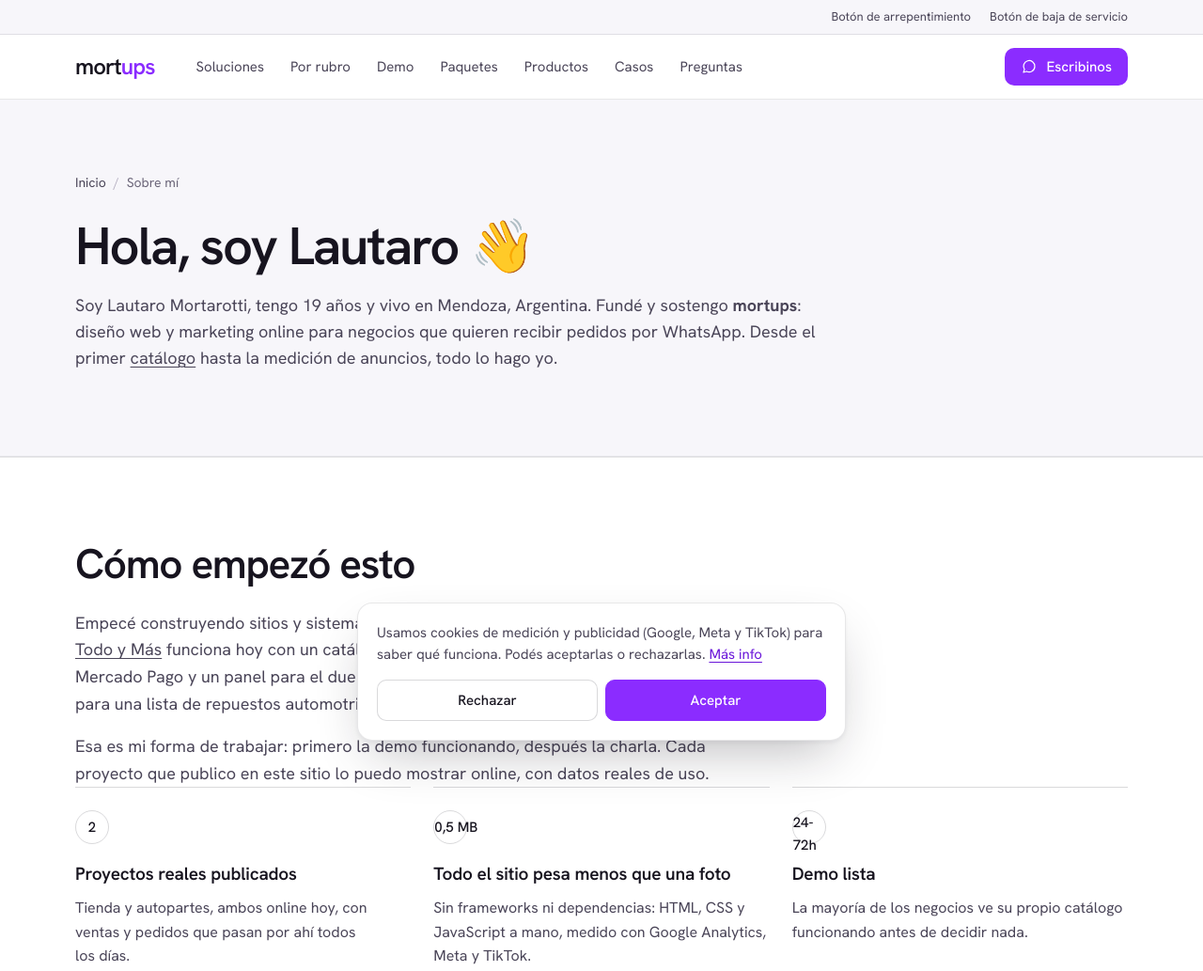
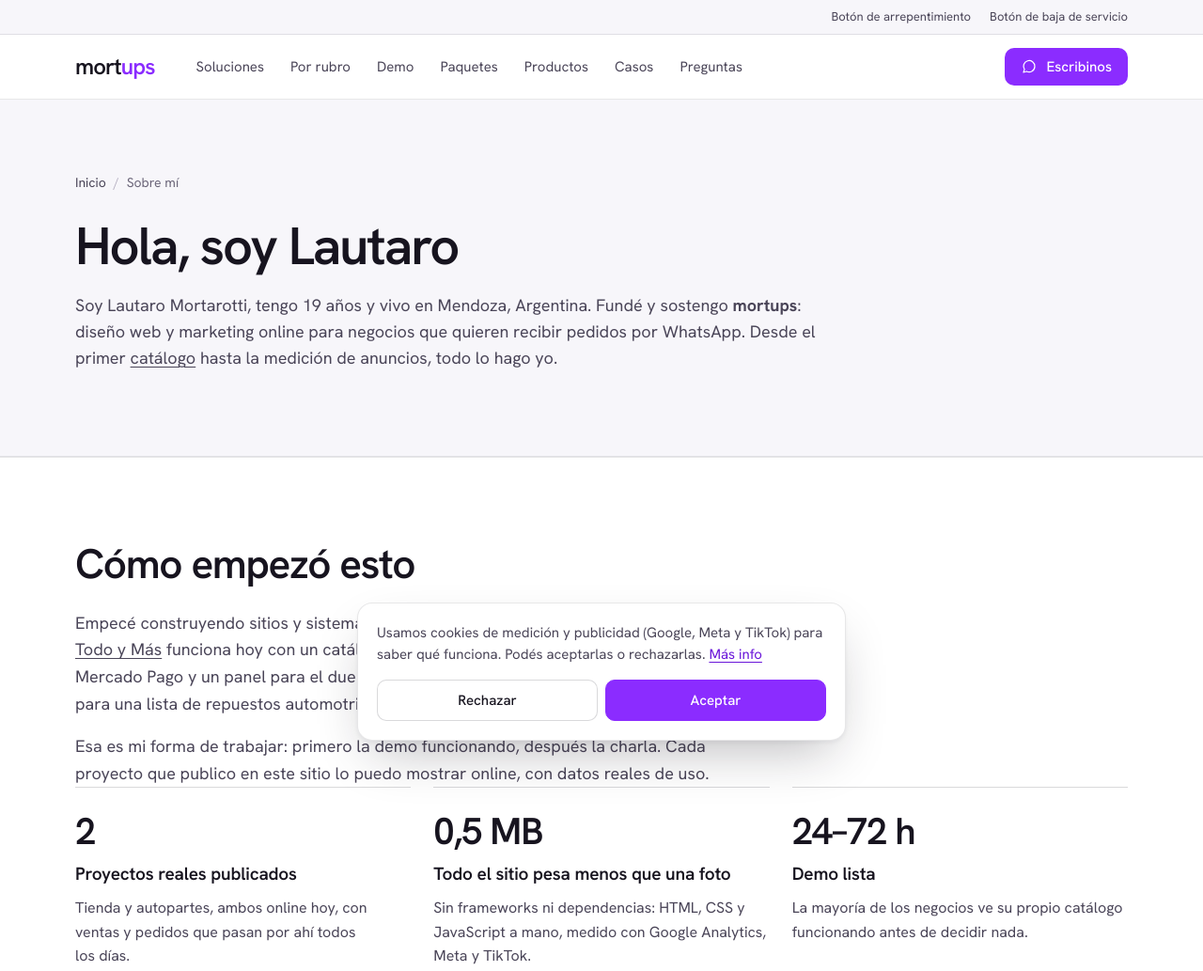
Before and after one commit to themortamc/mortups, a website: page public/sobre-mi/index.html in a window 1280 px wide. Shown: the top 1033 px of the page at 94% size. Drawn offline with Linux system fonts and the light colour scheme.

Commit message:
fix: revisión general (sobre mí, enlace de demo QR, bordes en celular)
Co-Authored-By: Claude Opus 5.5 <noreply@anthropic.com>

```diff
--- a/public/site.css
+++ b/public/site.css
@@ -465,3 +465,5 @@ details>p,details>div{padding:0 0 24px;color:var(--ink-2);max-width:68ch}
 @media (max-width:860px){.page-hero.demo-hero .w{grid-template-columns:1fr}.page-hero.demo-hero .order{justify-self:start}}
 .page-hero.demo-hero .order{margin:0;animation:none}
 .case .win img[src*="repuestos"],.bx img[src*="repuestos"]{aspect-ratio:1400/620}
+.bx .fig{font-size:40px;font-weight:600;letter-spacing:-.03em;line-height:1.1;margin-bottom:12px;font-variant-numeric:tabular-nums;white-space:nowrap}
+@media (max-width:760px){.grid2>*:nth-child(odd){border-right:0}}
--- a/public/sobre-mi/index.html
+++ b/public/sobre-mi/index.html
@@ -26,7 +26,7 @@
 </div></header>
 <main class="pg">
 <section class="page-hero"><div class="w"><nav class="bc" aria-label="Ruta"><a href="/">Inicio</a> <span>/</span> Sobre mí</nav>
-<h1>Hola, soy Lautaro 👋</h1>
+<h1>Hola, soy Lautaro</h1>
 <p class="lead">Soy Lautaro Mortarotti, tengo 19 años y vivo en Mendoza, Argentina. Fundé y sostengo <b>mortups</b>: diseño web y marketing online para negocios que quieren recibir pedidos por WhatsApp. Desde el primer <a href="/">catálogo</a> hasta la medición de anuncios, todo lo hago yo.</p>
 </div></section>
 
@@ -34,9 +34,9 @@
 <p>Empecé construyendo sitios y sistemas para negocios reales, no como práctica: <a href="/casos/todo-y-mas/">Todo y Más</a> funciona hoy con un catálogo de 236 productos, carrito, pagos con Mercado Pago y un panel para el dueño. <a href="/casos/repuestos-san-isidro/">Repuestos San Isidro</a> usa el mismo motor para una lista de repuestos automotrices mucho más grande.</p>
 <p>Esa es mi forma de trabajar: primero la demo funcionando, después la charla. Cada proyecto que publico en este sitio lo puedo mostrar online, con datos reales de uso.</p>
 <div class="g3">
-<div class="bx"><div class="n">2</div><h3>Proyectos reales publicados</h3><p>Tienda y autopartes, ambos online hoy, con ventas y pedidos que pasan por ahí todos los días.</p></div>
-<div class="bx"><div class="n">0,5&nbsp;MB</div><h3>Todo el sitio pesa menos que una foto</h3><p>Sin frameworks ni dependencias: HTML, CSS y JavaScript a mano, medido con Google Analytics, Meta y TikTok.</p></div>
-<div class="bx"><div class="n">24-72h</div><h3>Demo lista</h3><p>La mayoría de los negocios ve su propio catálogo funcionando antes de decidir nada.</p></div>
+<div class="bx"><div class="fig">2</div><h3>Proyectos reales publicados</h3><p>Tienda y autopartes, ambos online hoy, con ventas y pedidos que pasan por ahí todos los días.</p></div>
+<div class="bx"><div class="fig">0,5&nbsp;MB</div><h3>Todo el sitio pesa menos que una foto</h3><p>Sin frameworks ni dependencias: HTML, CSS y JavaScript a mano, medido con Google Analytics, Meta y TikTok.</p></div>
+<div class="bx"><div class="fig">24–72 h</div><h3>Demo lista</h3><p>La mayoría de los negocios ve su propio catálogo funcionando antes de decidir nada.</p></div>
 </div></div></section>
 
 <section><div class="w"><h2>Qué hago y qué estudio</h2>
@@ -49,11 +49,11 @@
 <section><div class="w"><h2>Trabajá conmigo o… laburá conmigo</h2>
 <p>La puerta principal es <a href="/#paquetes">contratar un servicio para tu negocio</a>: mandame un WhatsApp y en 24–72 hs tenés una demo.</p>
 <div class="pn"><p><b>También estoy abierto a sumarme a un equipo.</b> Busco oportunidades como <b>Administrador de Marketing Digital</b> o <b>Desarrollador de Software</b> — remoto o en Mendoza. Si tenés algo en mente, te dejo mi CV listo:</p>
-<div class="rel"><a href="/cv.pdf">Descargar mi CV (PDF)</a><a href="https://wa.me/5492634279451?text=Hola%20Lautaro,%20vi%20tu%20perfil%20en%20mortups.com.ar%20y%20quiero%20hablar%20sobre%20una%20posici%C3%B3n%20laboral." rel="noopener">Escribirme por WhatsApp</a></div>
+<div class="actions"><a class="btn l" href="/cv.pdf">Descargar mi CV (PDF)</a><a class="btn" href="https://wa.me/5492634279451?text=Hola%20Lautaro,%20vi%20tu%20perfil%20en%20mortups.com.ar%20y%20quiero%20hablar%20sobre%20una%20posici%C3%B3n%20laboral." rel="noopener">Escribirme por WhatsApp</a></div>
 </div>
 </div></section>
 
-<section><div class="cta"><div class="w"><h2>¿Querés ver qué más hice?</h2>
+<section class="cta"><div class="w"><h2>¿Querés ver qué más hice?</h2>
 <p class="sub">Los proyectos están publicados en este mismo sitio, funcionando.</p>
 <div class="rel"><a href="/casos/todo-y-mas/">Caso: Todo y Más</a><a href="/casos/repuestos-san-isidro/">Caso: Repuestos San Isidro</a><a href="/#paquetes">Ver paquetes</a></div>
 </div></section>
```
Also changed, not shown: public/menu-digital-qr/index.html (+1 -1 lines).
